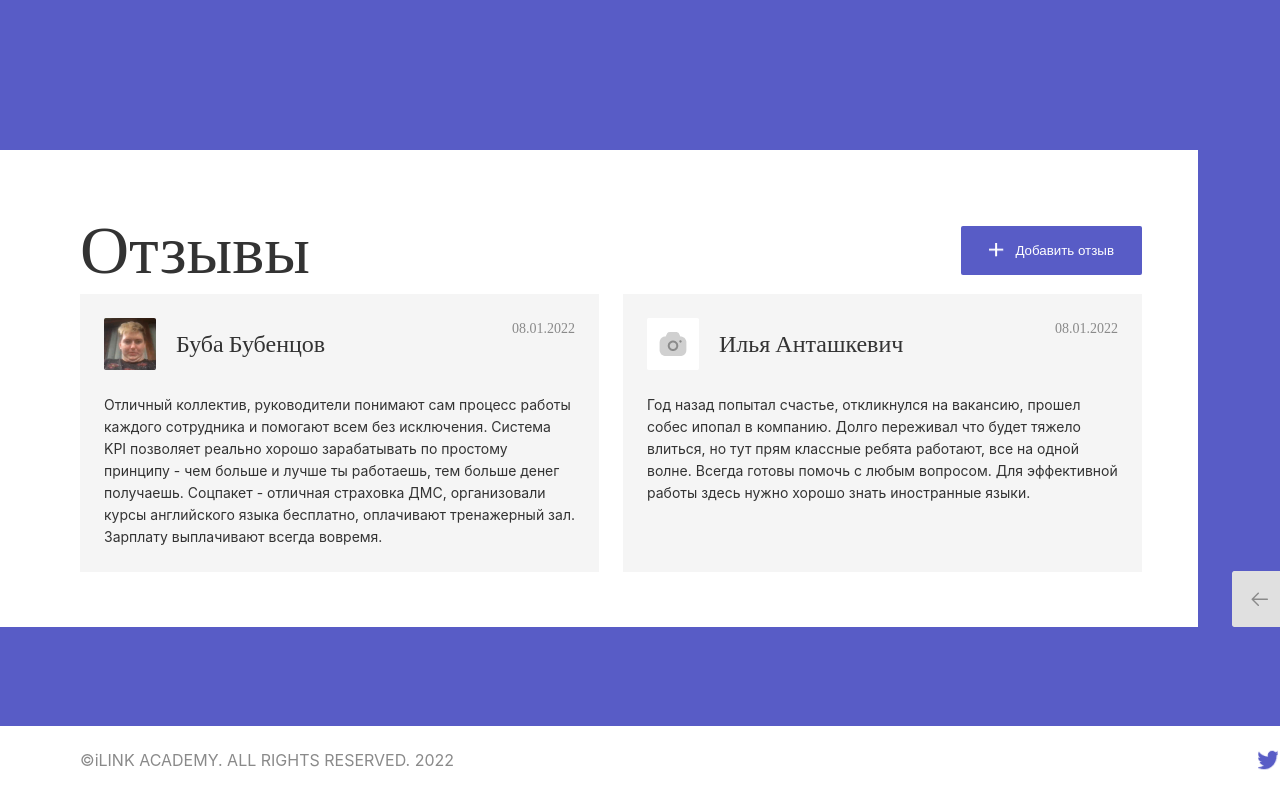
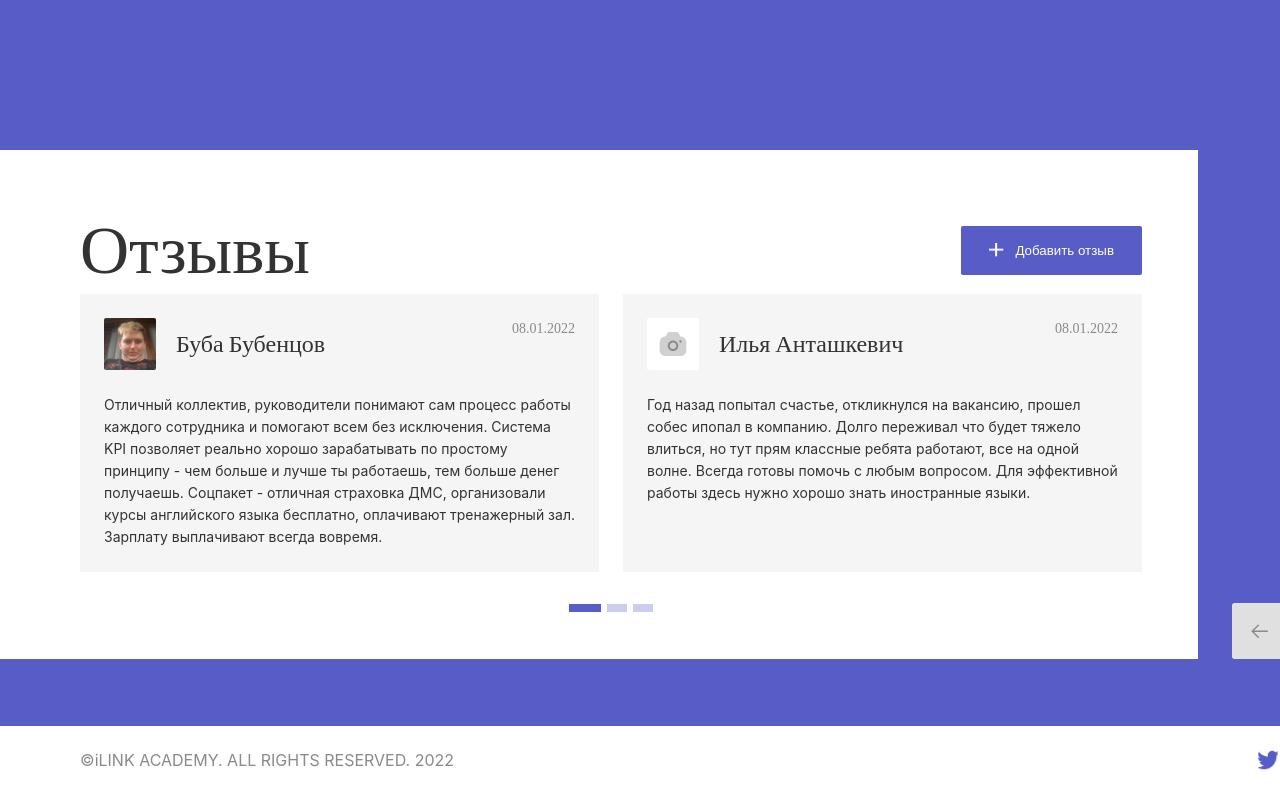
Before and after one commit to loukianen/ilink, a React (Create React App) app: page / in a window 1280 px wide. Shown: the part 1033-1823 px from the top of the page. Built offline with nearby package versions, Linux system fonts and the light colour scheme; the HTML template or start-up script is replaced by a standard one.

Commit message:
add ProgressBar

```diff
--- /dev/null
+++ b/src/components/progress-bar/ProgressBar.jsx
@@ -0,0 +1,18 @@
+import './progress-bar.css';
+
+const barAmount = 3;
+const barsIndex = Array(barAmount).fill(0).map((item, i) => item + i);
+
+function ProgressBar({activeBar}) {
+  return (
+    <div className="progrss-bar">
+      {barsIndex.map((item) => {
+        const isActive = item === activeBar;
+        const barClass = isActive ? 'bar active' : 'bar';
+        return <div key={item} className={barClass}></div>;
+      })}
+    </div>
+  );
+}
+
+export default ProgressBar;
--- /dev/null
+++ b/src/components/progress-bar/progress-bar.css
@@ -0,0 +1,22 @@
+.progrss-bar {
+  display: flex;
+  justify-content: center;
+  margin-top: 32px;
+}
+
+.bar {
+  width: 12px;
+  height: 0;
+  background-color: #585CC6;
+  border: 4px solid #585CC6;
+  opacity: 0.3;
+}
+
+.bar:nth-child(n + 2) {
+  margin-left: 6px;
+}
+
+.bar.active {
+  width: 24px;
+  opacity: 1;
+}
--- a/src/components/review-block/ReviewBlock.jsx
+++ b/src/components/review-block/ReviewBlock.jsx
@@ -1,9 +1,20 @@
 import { useState } from 'react';
 import ReviewsList from '../reviews-list/ReviewsList';
+import ProgressBar from '../progress-bar/ProgressBar';
 import './review-block.css';
 import getReviews from '../../sources/reviews';
 
 const defaultPaginationIndex = 0;
+
+const getActiveBar = (isItTheBegining, isItTheEnd) => {
+  if (isItTheBegining) {
+    return 0;
+  }
+  if (isItTheEnd ) {
+    return 2;
+  }
+  return 1;
+};
 
 const getArrowClassName = (direction, shouldBeActive) => {
   const activeOption = shouldBeActive ? 'active' : 'not-active';
@@ -49,6 +60,7 @@ function ReviewBlock({screen}) {
   };
 
   const aviailableReviews = getAvailableReviews(setPaginationIndex, reviews, paginationIndex, screen);
+  const activeBar = getActiveBar(isPaginationIndexInTheBeginig, isPaginationIndexInTheEnd);
 
   const leftArrowClass = getArrowClassName('left', !isPaginationIndexInTheBeginig);
   const rightArrowClass = getArrowClassName('right', !isPaginationIndexInTheEnd);
@@ -64,6 +76,7 @@ function ReviewBlock({screen}) {
           </button>
         </div>
         <ReviewsList reviews={aviailableReviews} />
+        <ProgressBar activeBar={activeBar} />
       </div>
       <button type="button" value="left" className={leftArrowClass} onClick={handleArrowClick}></button>
       <button type="button" value="right" className={rightArrowClass} onClick={handleArrowClick}></button>
--- a/src/components/review-block/review-block.css
+++ b/src/components/review-block/review-block.css
@@ -7,7 +7,7 @@
 
 .review-block_content-wrapper {
   width: 1062px;
-  height: 389px;
+  height: 421px;
   background-color: #FFFFFF;
   padding: 56px 56px 32px 80px;
   margin-right: 18px;
```
